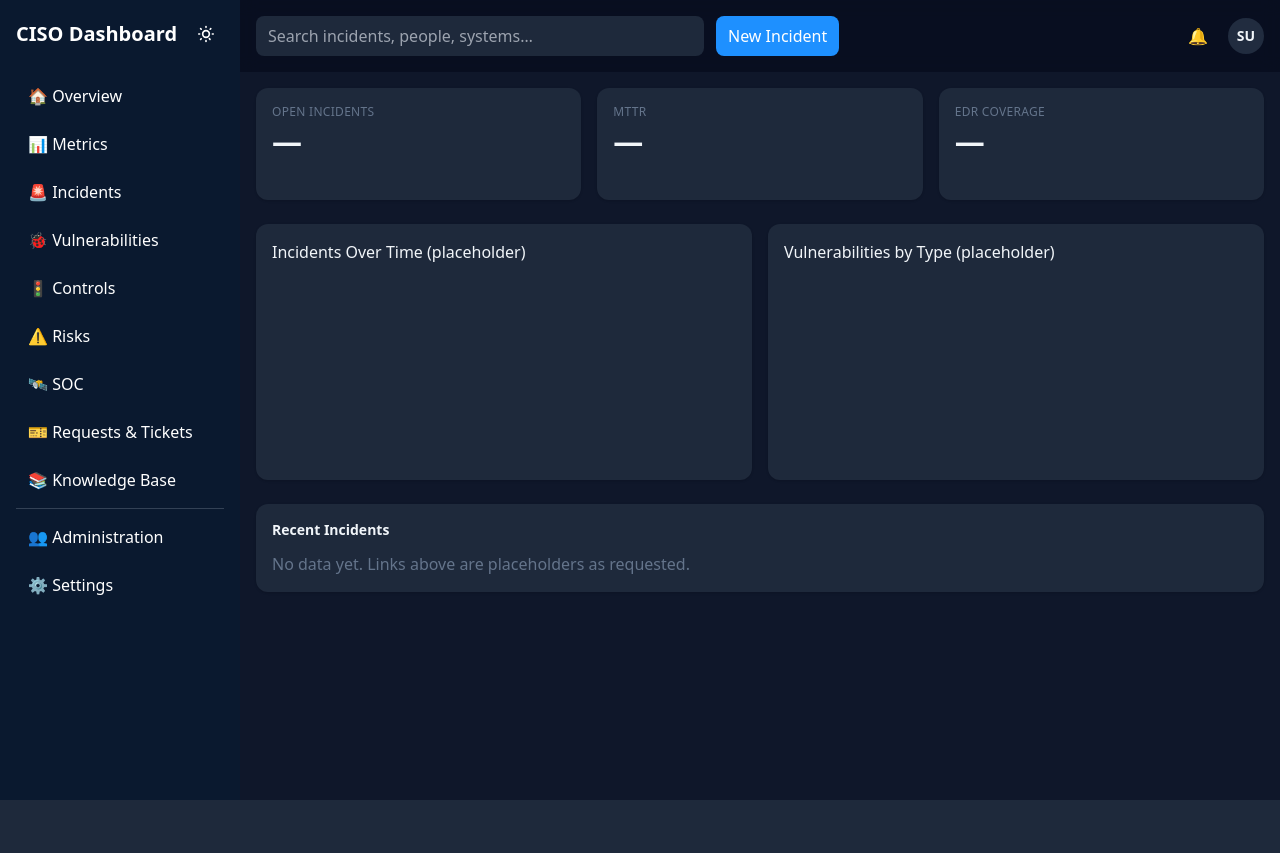
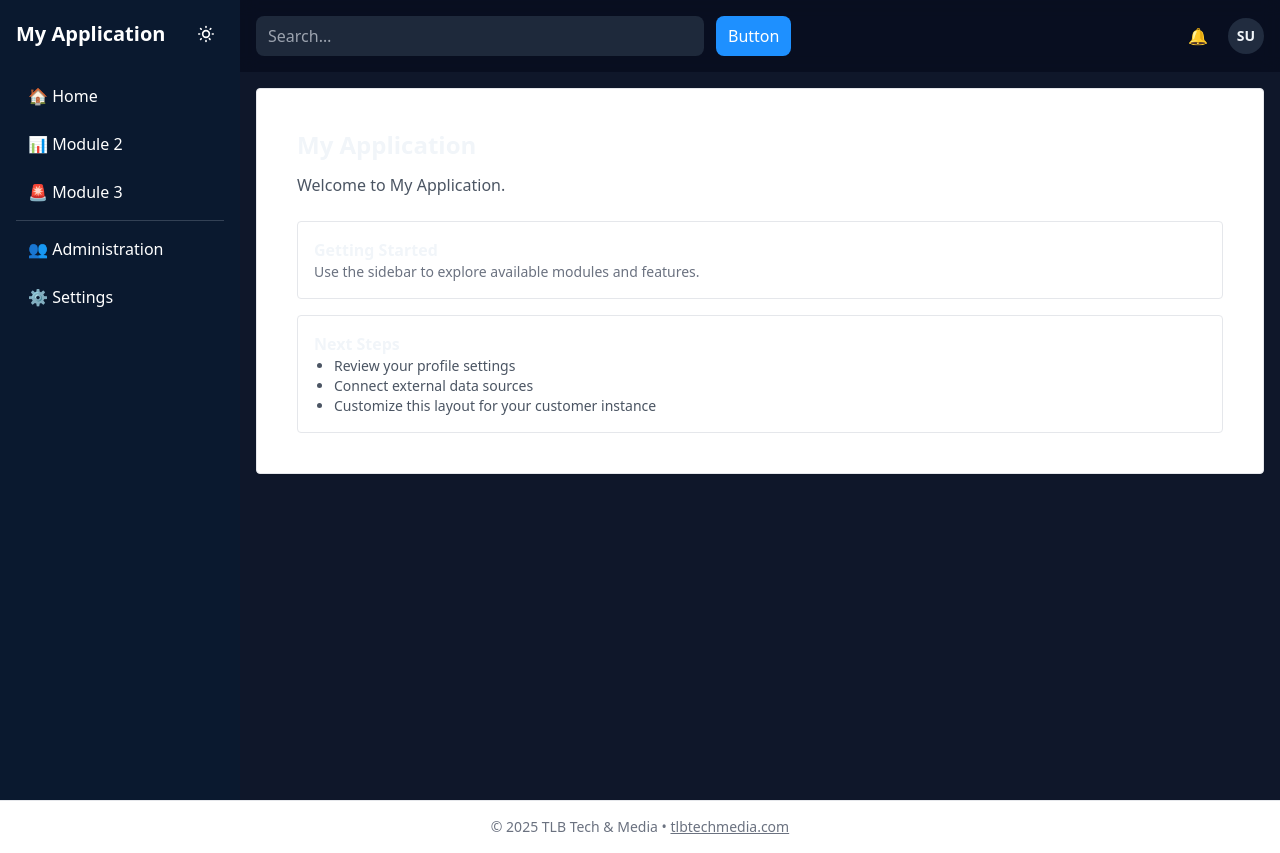
Before and after one commit to neocybersonic/ciso-dashboard, a Django app: page / in a window 1280 px wide. Before the commit the page ends 800 px from the top, so only its background shows below. Run offline with Django 5.2, Linux system fonts and the light colour scheme; the visitor is signed in with stand-in values (Sample User, id 1); some libraries are stand-ins or nearby versions.

Commit message:
general fixes to authentication views, routing, and some formatting issues

```diff
--- a/config/settings.py
+++ b/config/settings.py
@@ -17,7 +17,7 @@ ALLOWED_HOSTS = env('ALLOWED_HOSTS')
 INSTALLED_APPS = [
     'django.contrib.admin','django.contrib.auth','django.contrib.contenttypes',
     'django.contrib.sessions','django.contrib.messages','django.contrib.staticfiles',
-    'core', 'dashboard', 'widget_tweaks',
+    'core', 'widget_tweaks',
 ]
 
 MIDDLEWARE = [
@@ -44,6 +44,7 @@ TEMPLATES = [{
         'django.template.context_processors.request',
         'django.contrib.auth.context_processors.auth',
         'django.contrib.messages.context_processors.messages',
+        'core.context_processors.app_name',
     ]},
 }]
 WSGI_APPLICATION = 'config.wsgi.application'
@@ -53,7 +54,7 @@ DATABASES = {'default': {'ENGINE':'django.db.backends.sqlite3','NAME': BASE_DIR
 STATIC_URL = 'static/'
 STATICFILES_DIRS = [BASE_DIR / "static"]
 LOGIN_URL = "login"
-LOGIN_REDIRECT_URL = "home"   # set this to your landing page name
+LOGIN_REDIRECT_URL = "core:home"   # set this to your landing page name
 LOGOUT_REDIRECT_URL = "login"
 
 ####
--- a/config/urls.py
+++ b/config/urls.py
@@ -29,17 +29,13 @@ urlpatterns = [
 
 from django.contrib import admin
 from django.urls import path, include
-from core.views import hello, healthz
+from core.views import healthz
 from django.contrib.auth import views as auth_views
 
 
 urlpatterns = [
     path("admin/", admin.site.urls),
+    path("healthz/", healthz, name="healthz"),
+    path("", include("core.urls")),  # yosubliur app routes; ensure 'home' exists
     path("accounts/", include("django.contrib.auth.urls")),
-    #path("", hello, name="hello"),
-    path("", include("dashboard.urls")),  # landing page
-    path("healthz/", healthz, name="healthz"),
-    path("", include("core.urls")),  # your app routes; ensure 'home' exists
-
-
 ]
--- /dev/null
+++ b/core/context_processors.py
@@ -0,0 +1,4 @@
+import os
+
+def app_name(request):
+    return {"APP_NAME": os.getenv("APP_NAME", "My Application")}
--- a/core/middleware.py
+++ b/core/middleware.py
@@ -41,7 +41,7 @@ class LoginRequiredMiddleware(MiddlewareMixin):
 
         # Require auth everywhere else
         if not request.user.is_authenticated:
-            login_url = reverse(settings.LOGIN_URL)  # usually "login" -> "/login/"
+            login_url = reverse(settings.LOGIN_URL)
             return redirect(f"{login_url}?next={request.path}")
 
         return None
--- a/core/urls.py
+++ b/core/urls.py
@@ -1,8 +1,10 @@
-
-# core/urls.py
-from django.urls import path
+from django.urls import path, include
 from . import views
 
+app_name = "core"
+
 urlpatterns = [
-    path("", views.home, name="home"),   # landing page for your app
+    path("", views.home, name="home"),
+    path("profile/", views.ProfileDetailView.as_view(), name="profile"),
+
 ]
--- a/core/views.py
+++ b/core/views.py
@@ -1,14 +1,41 @@
 from django.shortcuts import render
-
-# Create your views here.
-
 from django.http import HttpResponse
 
-def hello(request):
-    return HttpResponse("Hello, CISO Dashboard 👋")
-
-def home(request):
-    return HttpResponse("Hello, CISO Dashboard - the core home version 👋")
+# core/views.py
+from django.contrib.auth import get_user_model
+from django.contrib.auth.mixins import LoginRequiredMixin
+from django.urls import reverse_lazy
+from django.views.generic import DetailView, UpdateView
 
 def healthz(request):
     return HttpResponse("ok")
+
+def home(request):
+    """
+    Blank landing page with top bar + left sidebar.
+    Shows Login/Logout appropriately.
+    """
+    return render(request, "home.html")
+
+User = get_user_model()
+
+class CurrentUserMixin(LoginRequiredMixin):
+    """Operate on the authenticated user; no pk in URL."""
+    def get_object(self, queryset=None):
+        return self.request.user
+
+class ProfileDetailView(LoginRequiredMixin, DetailView):
+    """Shows the *current* user's record (no pk in URL)."""
+    model = User
+    template_name = "core/profile.html"
+    context_object_name = "user_obj"
+
+    def get_object(self, queryset=None):
+        return self.request.user
+
+# OPTIONAL: enable when ready to edit safe fields
+class ProfileUpdateView(CurrentUserMixin, UpdateView):
+    model = User
+    fields = ["first_name", "last_name", "email"]  # keep this conservative
+    template_name = "core/profile_form.html"
+    success_url = reverse_lazy("core:profile")
--- a/dashboard/apps.py
+++ /dev/null
@@ -1,5 +0,0 @@
-from django.apps import AppConfig
-
-class DashboardConfig(AppConfig):
-    default_auto_field = "django.db.models.BigAutoField"
-    name = "dashboard"
--- a/dashboard/urls.py
+++ /dev/null
@@ -1,6 +0,0 @@
-from django.urls import path
-from . import views
-
-urlpatterns = [
-    path("", views.index, name="dashboard-index"),
-]
--- a/dashboard/views.py
+++ /dev/null
@@ -1,4 +0,0 @@
-from django.shortcuts import render
-
-def index(request):
-    return render(request, "index.html")
--- a/static/css/build.css
+++ b/static/css/build.css
@@ -711,12 +720,20 @@ video {
   margin-top: 1.5rem;
 }
 
-.mt-2 {
-  margin-top: 0.5rem;
+.ml-5 {
+  margin-left: 1.25rem;
+}
+
+.mt-auto {
+  margin-top: auto;
 }
 
 .block {
   display: block;
+}
+
+.inline-block {
+  display: inline-block;
 }
 
 .flex {
@@ -739,48 +756,48 @@ video {
   height: 16rem;
 }
 
-.h-8 {
-  height: 2rem;
+.h-9 {
+  height: 2.25rem;
 }
 
 .h-full {
   height: 100%;
 }
 
-.h-9 {
-  height: 2.25rem;
+.min-h-screen {
+  min-height: 100vh;
 }
 
-.min-h-screen {
-  min-height: 100vh;
+.w-48 {
+  width: 12rem;
 }
 
 .w-5 {
   width: 1.25rem;
 }
 
-.w-8 {
-  width: 2rem;
+.w-9 {
+  width: 2.25rem;
 }
 
 .w-full {
   width: 100%;
 }
 
-.w-48 {
-  width: 12rem;
-}
-
-.w-9 {
-  width: 2.25rem;
-}
-
 .max-w-md {
   max-width: 28rem;
 }
 
+.max-w-xl {
+  max-width: 36rem;
+}
+
 .flex-1 {
   flex: 1 1 0%;
+}
+
+.list-disc {
+  list-style-type: disc;
 }
 
 .grid-rows-\[auto_1fr\] {
@@ -835,8 +852,16 @@ video {
   border-radius: 12px;
 }
 
+.rounded {
+  border-radius: 0.25rem;
+}
+
 .border {
   border-width: 1px;
+}
+
+.border-t {
+  border-top-width: 1px;
 }
 
 .border-red-300 {
@@ -898,14 +918,8 @@ video {
   padding: 1.5rem;
 }
 
-.px-3 {
-  padding-left: 0.75rem;
-  padding-right: 0.75rem;
-}
-
-.py-2 {
-  padding-top: 0.5rem;
-  padding-bottom: 0.5rem;
+.p-10 {
+  padding: 2.5rem;
 }
 
 .px-4 {
@@ -918,8 +932,22 @@ video {
   padding-bottom: 0.25rem;
 }
 
+.py-2 {
+  padding-top: 0.5rem;
+  padding-bottom: 0.5rem;
+}
+
+.py-4 {
+  padding-top: 1rem;
+  padding-bottom: 1rem;
+}
+
 .text-left {
   text-align: left;
+}
+
+.text-center {
+  text-align: center;
 }
 
 .text-2xl {
@@ -976,6 +1003,16 @@ video {
   color: rgb(255 255 255 / var(--tw-text-opacity, 1));
 }
 
+.text-gray-500 {
+  --tw-text-opacity: 1;
+  color: rgb(107 114 128 / var(--tw-text-opacity, 1));
+}
+
+.text-gray-600 {
+  --tw-text-opacity: 1;
+  color: rgb(75 85 99 / var(--tw-text-opacity, 1));
+}
+
 .underline {
   text-decoration-line: underline;
 }
@@ -989,6 +1026,12 @@ video {
 .shadow-lg {
   --tw-shadow: 0 10px 15px -3px rgb(0 0 0 / 0.1), 0 4px 6px -4px rgb(0 0 0 / 0.1);
   --tw-shadow-colored: 0 10px 15px -3px var(--tw-shadow-color), 0 4px 6px -4px var(--tw-shadow-color);
+  box-shadow: var(--tw-ring-offset-shadow, 0 0 #0000), var(--tw-ring-shadow, 0 0 #0000), var(--tw-shadow);
+}
+
+.shadow-sm {
+  --tw-shadow: 0 1px 2px 0 rgb(0 0 0 / 0.05);
+  --tw-shadow-colored: 0 1px 2px 0 var(--tw-shadow-color);
   box-shadow: var(--tw-ring-offset-shadow, 0 0 #0000), var(--tw-ring-shadow, 0 0 #0000), var(--tw-shadow);
 }
 
--- a/templates/base.html
+++ b/templates/base.html
@@ -5,7 +5,7 @@
   <head>
     <meta charset="utf-8" />
     <meta name="viewport" content="width=device-width, initial-scale=1" />
-    <title>{% block title %}CISO Dashboard{% endblock %}</title>
+    <title>{% block title %}{{ APP_NAME }}{% endblock %}</title>
     <link rel="stylesheet" href="{% static 'css/build.css' %}" />
   </head>
   <body class="min-h-screen bg-slate-50 dark:bg-slate-900 text-slate-900 dark:text-slate-100">
@@ -13,7 +13,7 @@
       <!-- Sidebar -->
       <aside class="row-span-2 bg-brand-navy text-white p-4">
         <div class="flex items-center justify-between mb-6">
-          <div class="text-xl font-semibold">CISO Dashboard</div>
+          <div class="text-xl font-semibold">{{ APP_NAME }}</div>
           <button id="theme-toggle" class="rounded-lg p-2 hover:bg-slate-800" title="Toggle theme">
             <svg xmlns="http://www.w3.org/2000/svg" class="h-5 w-5" fill="none" viewBox="0 0 24 24" stroke="currentColor">
               <path stroke-linecap="round" stroke-linejoin="round" stroke-width="2"
@@ -23,15 +23,9 @@
         </div>
 
         <nav class="space-y-2">
-          <a href="#" class="nav-link">🏠 Overview</a>
-          <a href="#" class="nav-link">📊 Metrics</a>
-          <a href="#" class="nav-link">🚨 Incidents</a>
-          <a href="#" class="nav-link">🐞 Vulnerabilities</a>
-          <a href="#" class="nav-link">🚦 Controls</a>
-          <a href="#" class="nav-link">⚠️ Risks</a>
-          <a href="#" class="nav-link">🛰️ SOC</a>
-          <a href="#" class="nav-link">🎫 Requests & Tickets</a>
-          <a href="#" class="nav-link">📚 Knowledge Base</a>
+          <a href="{% url 'core:home' %}" class="nav-link">🏠 Home</a>
+          <a href="#" class="nav-link">📊 Module 2</a>
+          <a href="#" class="nav-link">🚨 Module 3</a>
 
           <hr class="border-slate-700 my-4" />
           <a href="#" class="nav-link">👥 Administration</a>
@@ -41,8 +35,8 @@
 
       <!-- Header -->
  <header class="flex items-center gap-3 p-4 bg-white/70 dark:bg-slate-950/50 backdrop-blur sticky top-0">
-    <input class="input md:max-w-md" placeholder="Search incidents, people, systems…" />
-    <button class="btn-primary">New Incident</button>
+    <input class="input md:max-w-md" placeholder="Search…" />
+    <button class="btn-primary">Button</button>
 
     <div class="ml-auto flex items-center gap-3">
       <button class="rounded-lg p-2 hover:bg-slate-200/50 dark:hover:bg-slate-800" title="Notifications">🔔</button>
@@ -68,7 +62,7 @@
           tabindex="-1"
         >
           <a
-            href="{% url 'profile' %}"
+            href="{% url 'core:profile' %}"
             class="block px-4 py-2 text-sm hover:bg-slate-100 dark:hover:bg-slate-800"
             role="menuitem"
             tabindex="-1"
@@ -96,5 +90,12 @@
     </div>
 
     <script src="{% static 'js/main.js' %}"></script>
+
+    <!-- Footer -->
+  <footer class="w-full border-t bg-white text-center text-sm text-gray-500 py-4 mt-auto">
+  <p>&copy; {% now "Y" %} TLB Tech &amp; Media &bull;
+      <a href="https://tlbtechmedia.com" class="underline hover:text-gray-700">tlbtechmedia.com</a>
+    </p>
+  </footer>
   </body>
 </html>
--- a/templates/core/home.html
+++ /dev/null
@@ -1,3 +0,0 @@
-<!doctype html><meta charset="utf-8">
-<h1>CISO Dashboard</h1>
-<p>Welcome!</p>
--- /dev/null
+++ b/templates/home.html
@@ -0,0 +1,29 @@
+{% extends "base.html" %}
+{% block title %}Home{% endblock %}
+
+{% block content %}
+  <div class="p-10 bg-white border rounded shadow-sm">
+    <h1 class="text-2xl font-semibold mb-3">{{ APP_NAME }}</h1>
+    <p class="text-gray-600">
+      Welcome to {{ APP_NAME }}.
+    </p>
+
+    <div class="mt-6 grid gap-4">
+      <div class="p-4 border rounded hover:bg-gray-50">
+        <h2 class="font-semibold">Getting Started</h2>
+        <p class="text-sm text-gray-500">
+          Use the sidebar to explore available modules and features.
+        </p>
+      </div>
+
+      <div class="p-4 border rounded hover:bg-gray-50">
+        <h2 class="font-semibold">Next Steps</h2>
+        <ul class="list-disc ml-5 text-sm text-gray-600">
+          <li>Review your profile settings</li>
+          <li>Connect external data sources</li>
+          <li>Customize this layout for your customer instance</li>
+        </ul>
+      </div>
+    </div>
+  </div>
+{% endblock %}
--- a/templates/index.html
+++ b/templates/index.html
@@ -1,5 +1,5 @@
 {% extends "base.html" %}
-{% block title %}CISO Dashboard — Overview{% endblock %}
+{% block title %}{{ APP_NAME }} — Overview{% endblock %}
 {% block content %}
   <!-- Blank landing with placeholder sections -->
   <div class="grid gap-4 md:grid-cols-3">
--- a/templates/registration/base_auth.html
+++ b/templates/registration/base_auth.html
@@ -4,13 +4,13 @@
   <head>
     <meta charset="utf-8" />
     <meta name="viewport" content="width=device-width, initial-scale=1" />
-    <title>{% block title %}CISO Dashboard{% endblock %}</title>
+    <title>{% block title %}{{ APP_NAME }}{% endblock %}</title>
     <link rel="stylesheet" href="{% static 'css/build.css' %}" />
   </head>
   <body class="min-h-screen bg-slate-50 dark:bg-slate-900 text-slate-900 dark:text-slate-100">
     <div class="min-h-screen flex flex-col">
       <header class="p-4 bg-brand-navy text-white flex items-center justify-between">
-        <div class="text-lg font-semibold">CISO Dashboard</div>
+        <div class="text-lg font-semibold">{{ APP_NAME }}</div>
         <button id="theme-toggle" class="rounded-lg p-2 hover:bg-slate-800" title="Toggle theme">
           <svg xmlns="http://www.w3.org/2000/svg" class="h-5 w-5" fill="none" viewBox="0 0 24 24" stroke="currentColor">
             <path stroke-linecap="round" stroke-linejoin="round" stroke-width="2"
--- a/templates/registration/login.html
+++ b/templates/registration/login.html
@@ -5,7 +5,6 @@
 <div class="w-full max-w-md">
   <div class="card shadow-card">
     <h1 class="text-2xl font-semibold mb-1">Sign in</h1>
-    <p class="text-sm text-slate-500 mb-4">Use your credentials to access the dashboard.</p>
 
     {% if form.errors %}
       <div class="mb-3 rounded-lg border border-red-300 bg-red-50 text-red-800 p-3 text-sm">
@@ -32,7 +31,6 @@
 
     <div class="mt-4 text-sm text-slate-500 flex items-center justify-between">
       <a class="underline hover:no-underline" href="{% url 'password_reset' %}">Forgot password?</a>
-      <a class="underline hover:no-underline" href="/">Back to home</a>
     </div>
   </div>
 </div>
```
Also changed, not shown: other parts of static/css/build.css (+32 -35 lines), core/templates/core/home.html (added, +8 -0 lines), core/templates/core/profile.html (added, +39 -0 lines), dashboard/__init__.py (deleted).
